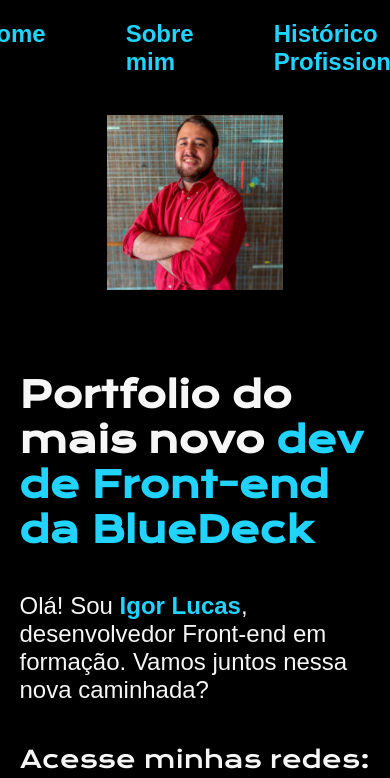
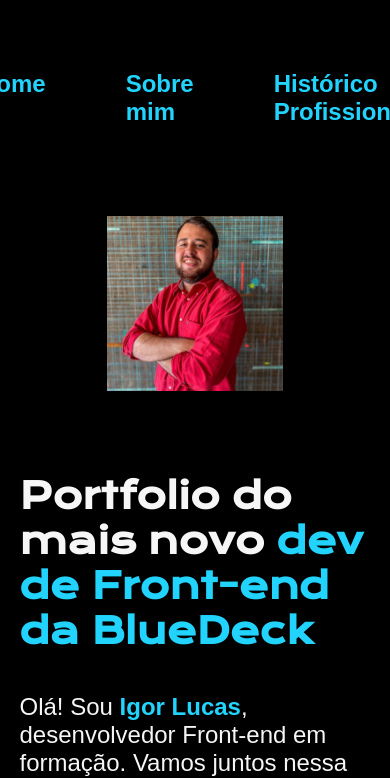
Before and after one commit to Igorlucas93/Portfolio, a plain HTML site: page index.html in a window 390 px wide. Shown: the top 778 px of the page. Drawn offline with nearby package versions, Linux system fonts and the light colour scheme.

Commit message:
Update style.css

```diff
--- a/styles/style.css
+++ b/styles/style.css
@@ -132,10 +132,11 @@
 
 @media (max-width: 1200px) {
     .cabecalho {
-        padding: 5% 5%;
+        padding: 10%;
     }
 
     .cabecalho__menu {
+        padding: 10%;
         justify-content: center;
     }
 
```
